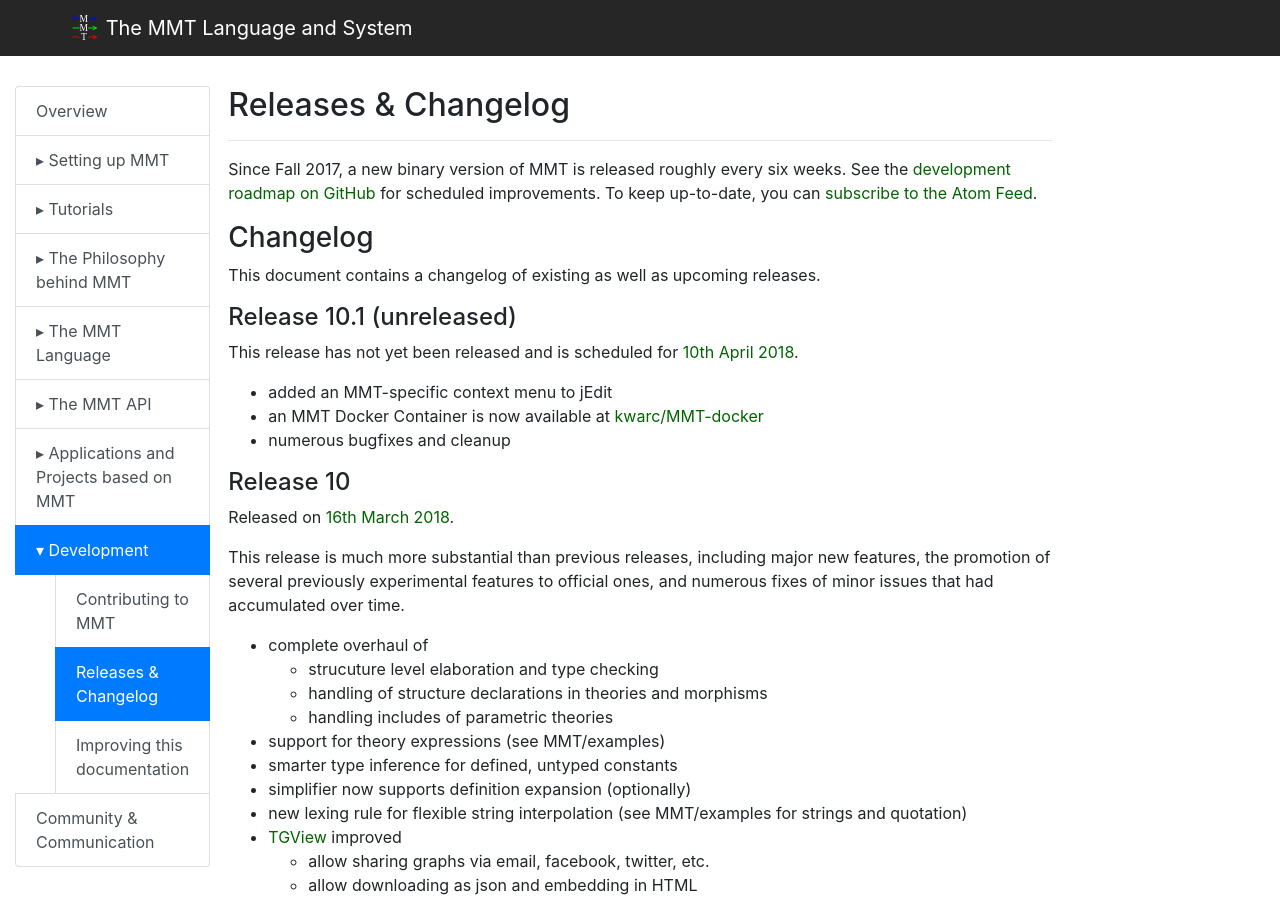
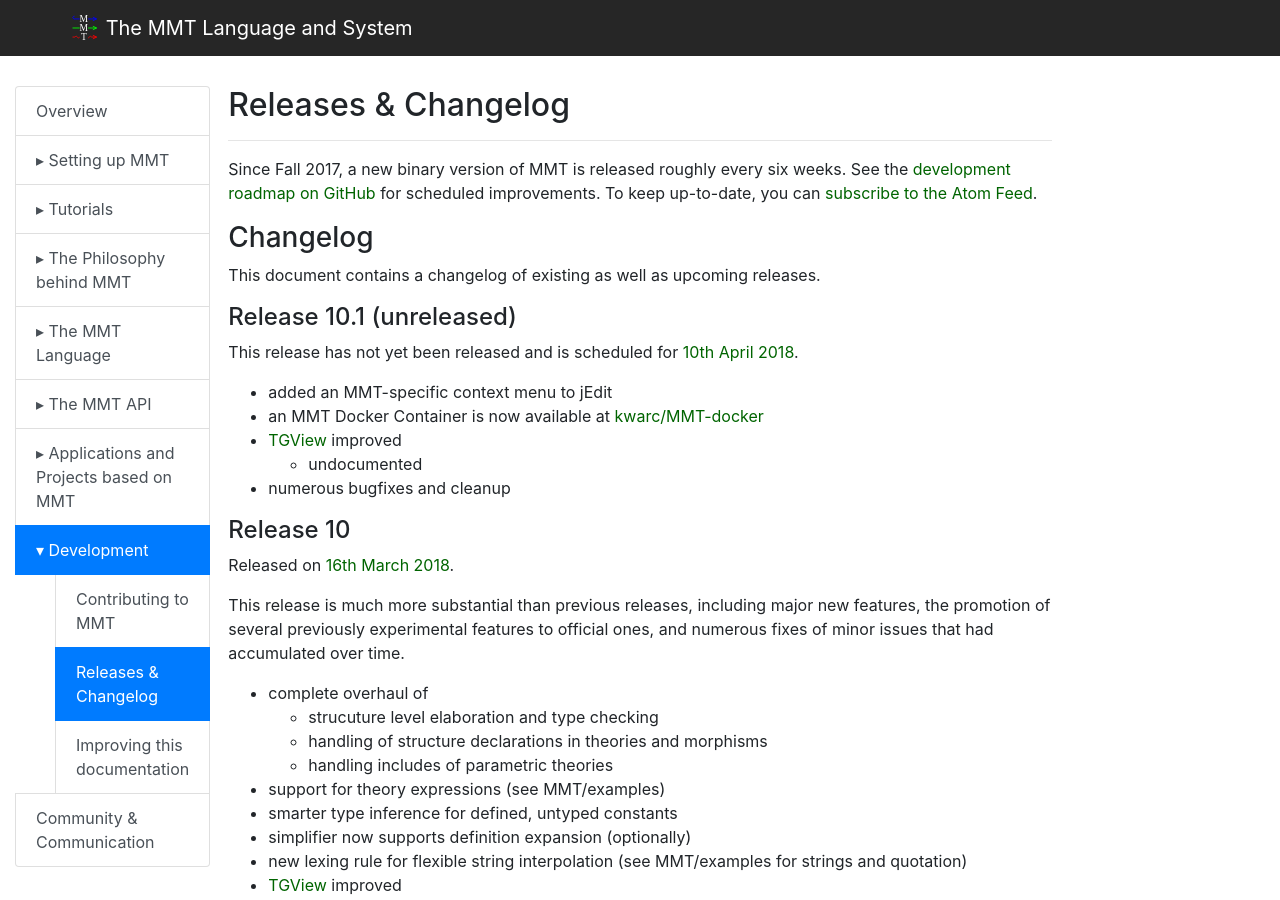
Before and after one commit to UniFormal/uniformal.github.io, a Jekyll site: the page built from doc/development/releases.md, in a window 1280 px wide and 900 px high. Built offline with Jekyll 4.4.1, drawn with Linux system fonts in a browser that asks for light colours.

Commit message:
Update releases.md

```diff
--- a/doc/development/releases.md
+++ b/doc/development/releases.md
@@ -21,6 +21,8 @@ This release has not yet been released and is scheduled for [10th April 2018](ht
 
 - added an MMT-specific context menu to jEdit
 - an MMT Docker Container is now available at [kwarc/MMT-docker](https://github.com/kwarc/MMT-docker)
+- [TGView](https://github.com/UniFormal/TGView) improved
+   - undocumented
 - numerous bugfixes and cleanup
 
 #### Release 10
```
